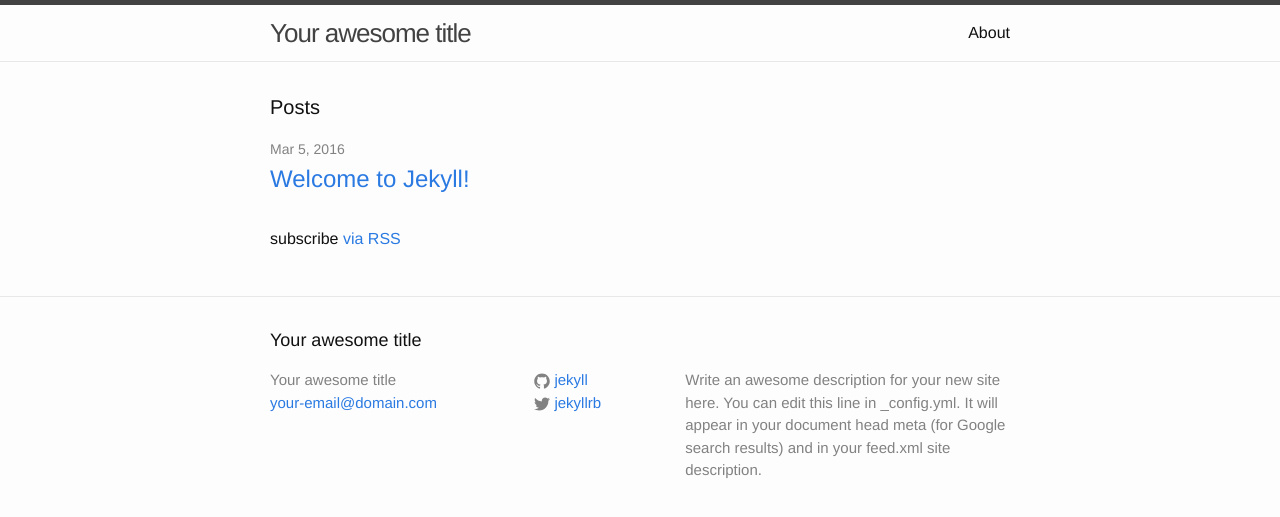
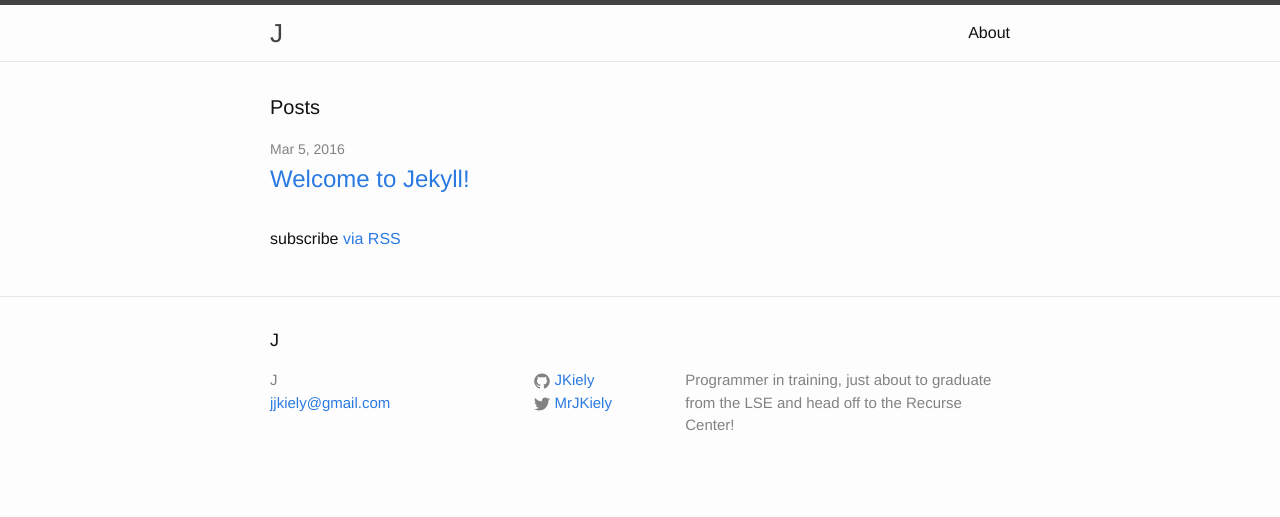
Before and after one commit to jklydev/JKiely.github.io, a Jekyll site: the page built from index.html, in a window 1280 px wide. Shown: the top 517 px of the page. Built offline with Jekyll 4.4.1, drawn with Linux system fonts in a browser that asks for light colours.

Commit message:
config settings

```diff
--- a/_config.yml
+++ b/_config.yml
@@ -1,21 +1,12 @@
-# Welcome to Jekyll!
-#
-# This config file is meant for settings that affect your whole blog, values
-# which you are expected to set up once and rarely need to edit after that.
-# For technical reasons, this file is *NOT* reloaded automatically when you use
-# 'jekyll serve'. If you change this file, please restart the server process.
-
 # Site settings
-title: Your awesome title
-email: your-email@domain.com
+title: J
+email: jjkiely@gmail.com
 description: > # this means to ignore newlines until "baseurl:"
-  Write an awesome description for your new site here. You can edit this
-  line in _config.yml. It will appear in your document head meta (for
-  Google search results) and in your feed.xml site description.
+  Programmer in training, just about to graduate from the LSE and head off to the Recurse Center!
 baseurl: "" # the subpath of your site, e.g. /blog
-url: "http://yourdomain.com" # the base hostname & protocol for your site
-twitter_username: jekyllrb
-github_username:  jekyll
+url: "jkiely.co.uk"
+twitter_username: MrJKiely
+github_username:  JKiely
 
 # Build settings
 markdown: kramdown
```
